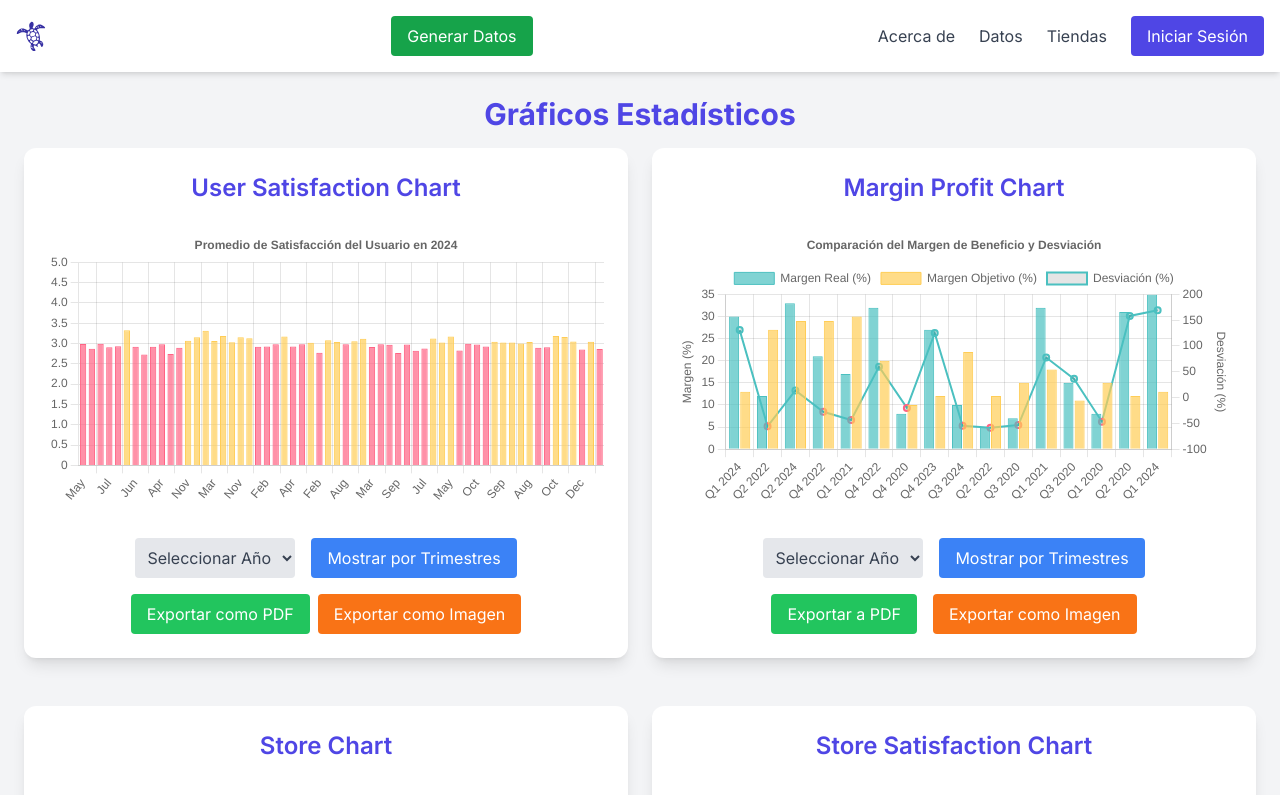
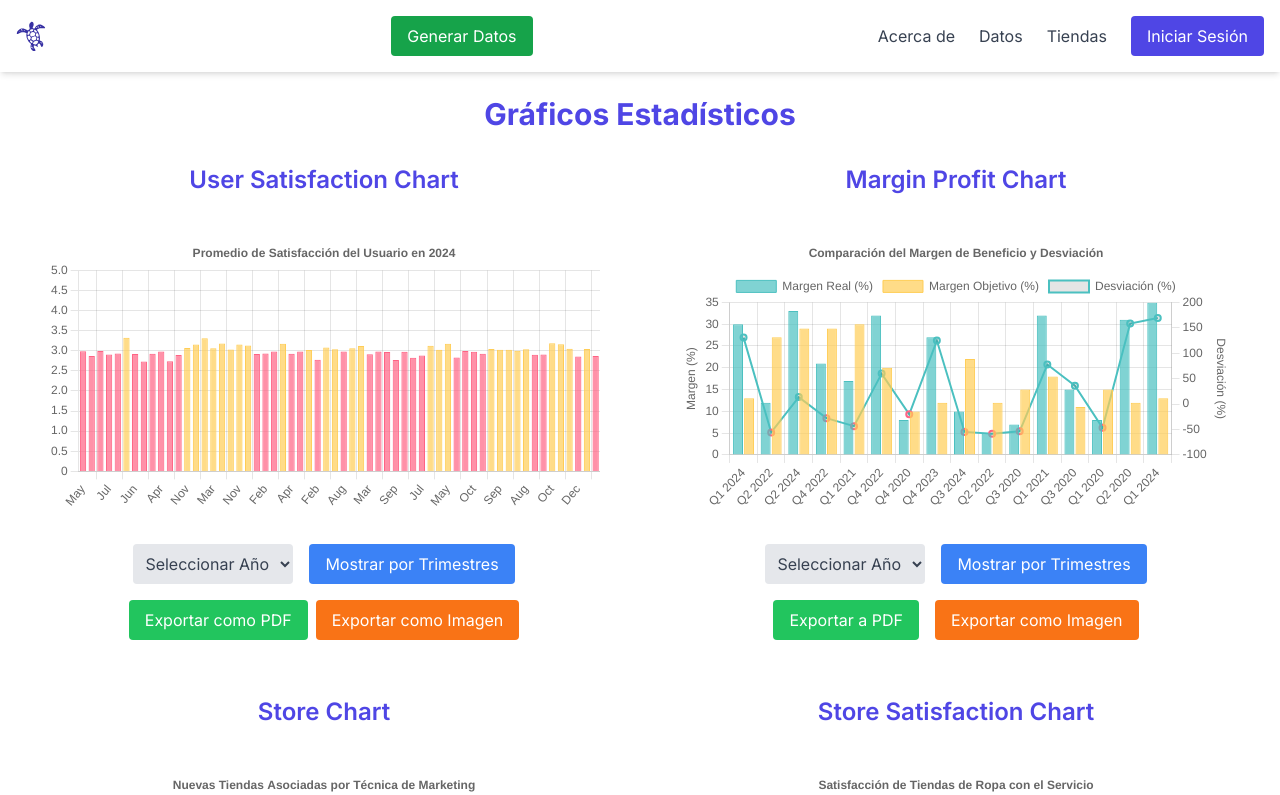
Before and after one commit to dpaulsoria/clothing-deals, a Next.js app: page /data in a window 1280 px wide. Shown: the top 795 px of the page. Built offline with nearby package versions, Linux system fonts and the light colour scheme.

Commit message:
Casi listo

```diff
--- a/app/data/page.tsx
+++ b/app/data/page.tsx
@@ -7,14 +7,10 @@ import ProfitMarginChart from '../(dashboard)/charts/ProfitMarginChart';
 import StoreChart from '../(dashboard)/charts/StoreChart';
 import StoreSatisfactionChart from '@/app/(dashboard)/charts/StoreSatisfactionChart';
 
-const chartClassName =
-  'bg-white rounded-xl shadow-lg overflow-hidden hover:shadow-xl duration-300 flex flex-col justify-between mb-6 max-w-full';
-const h2ClassName = 'text-2xl font-semibold text-center text-indigo-600 mt-6';
-
 export default function GraficosPage() {
   return (
-    <div className="container mx-auto p-6 min-h-screen">
-      <div className="top-0 z-10 pb-4 flex items-center justify-center">
+    <div className="bg-white min-h-screen p-6">
+      <div className="flex justify-center mb-8">
         <motion.h1
           className="text-3xl font-bold text-indigo-600"
           initial={{ opacity: 0 }}
@@ -24,29 +20,36 @@ export default function GraficosPage() {
           Gráficos Estadísticos
         </motion.h1>
       </div>
-
-      <div className="grid grid-cols-1 md:grid-cols-2 gap-6 bg-gray-100">
-        {/* Componente SatisfactionChart */}
-        <div className={chartClassName}>
-          <h2 className={h2ClassName}>User Satisfaction Chart</h2>
+      <div className="grid grid-cols-1 md:grid-cols-2 gap-8">
+        {/* User Satisfaction Chart */}
+        <div>
+          <h2 className="text-2xl font-semibold text-center text-indigo-600 mb-4">
+            User Satisfaction Chart
+          </h2>
           <SatisfactionChart />
         </div>
 
-        {/* Componente de Margin Profit Chart*/}
-        <div className={chartClassName}>
-          <h2 className={h2ClassName}>Margin Profit Chart</h2>
+        {/* Profit Margin Chart */}
+        <div>
+          <h2 className="text-2xl font-semibold text-center text-indigo-600 mb-4">
+            Margin Profit Chart
+          </h2>
           <ProfitMarginChart />
         </div>
 
-        {/* Componente de Store Chart */}
-        <div className={chartClassName}>
-          <h2 className={h2ClassName}>Store Chart</h2>
+        {/* Store Chart */}
+        <div>
+          <h2 className="text-2xl font-semibold text-center text-indigo-600 mb-4">
+            Store Chart
+          </h2>
           <StoreChart />
         </div>
 
-        {/* Componente de Store Satisfaction Chart */}
-        <div className={chartClassName}>
-          <h2 className={h2ClassName}>Store Satisfaction Chart</h2>
+        {/* Store Satisfaction Chart */}
+        <div>
+          <h2 className="text-2xl font-semibold text-center text-indigo-600 mb-4">
+            Store Satisfaction Chart
+          </h2>
           <StoreSatisfactionChart />
         </div>
       </div>
```
